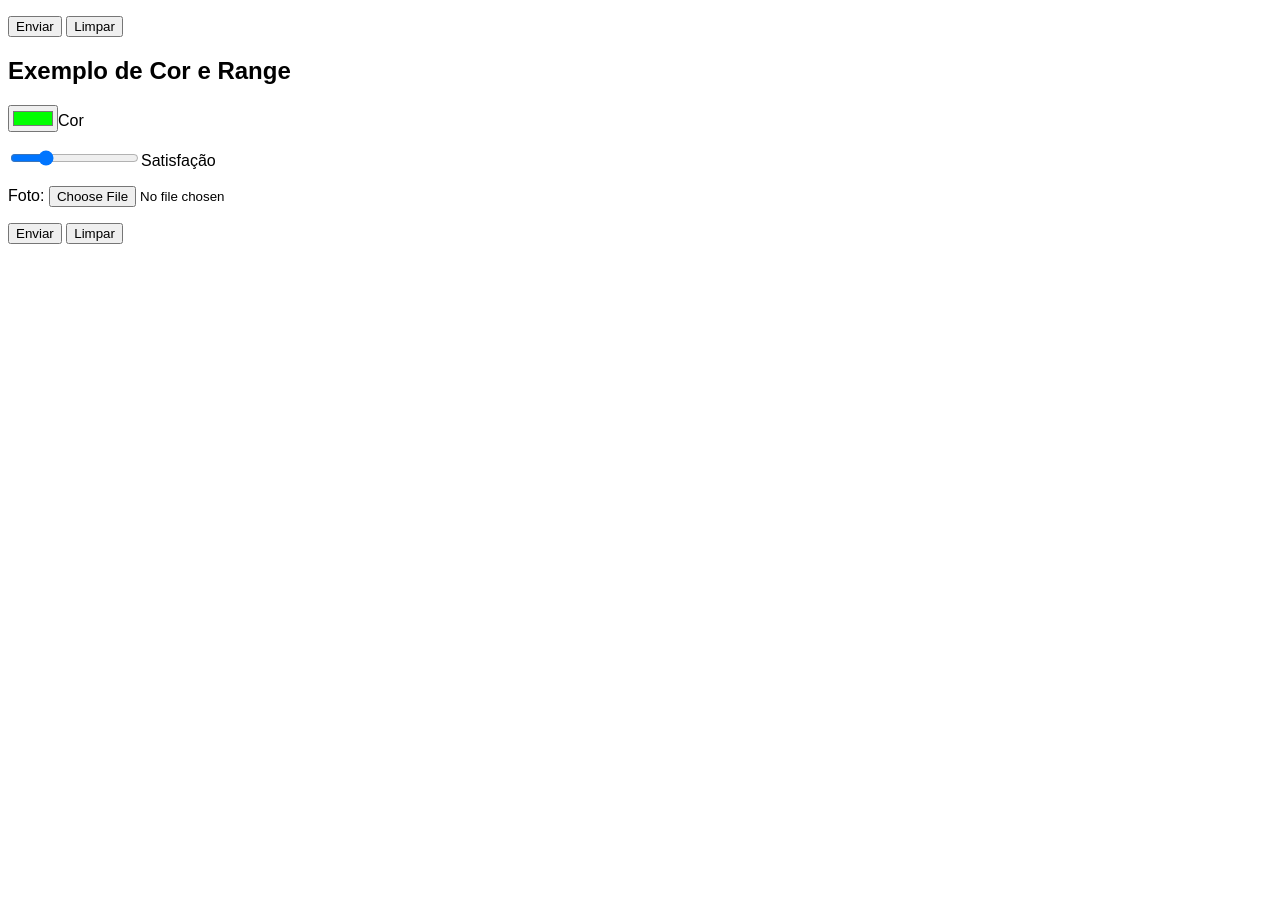
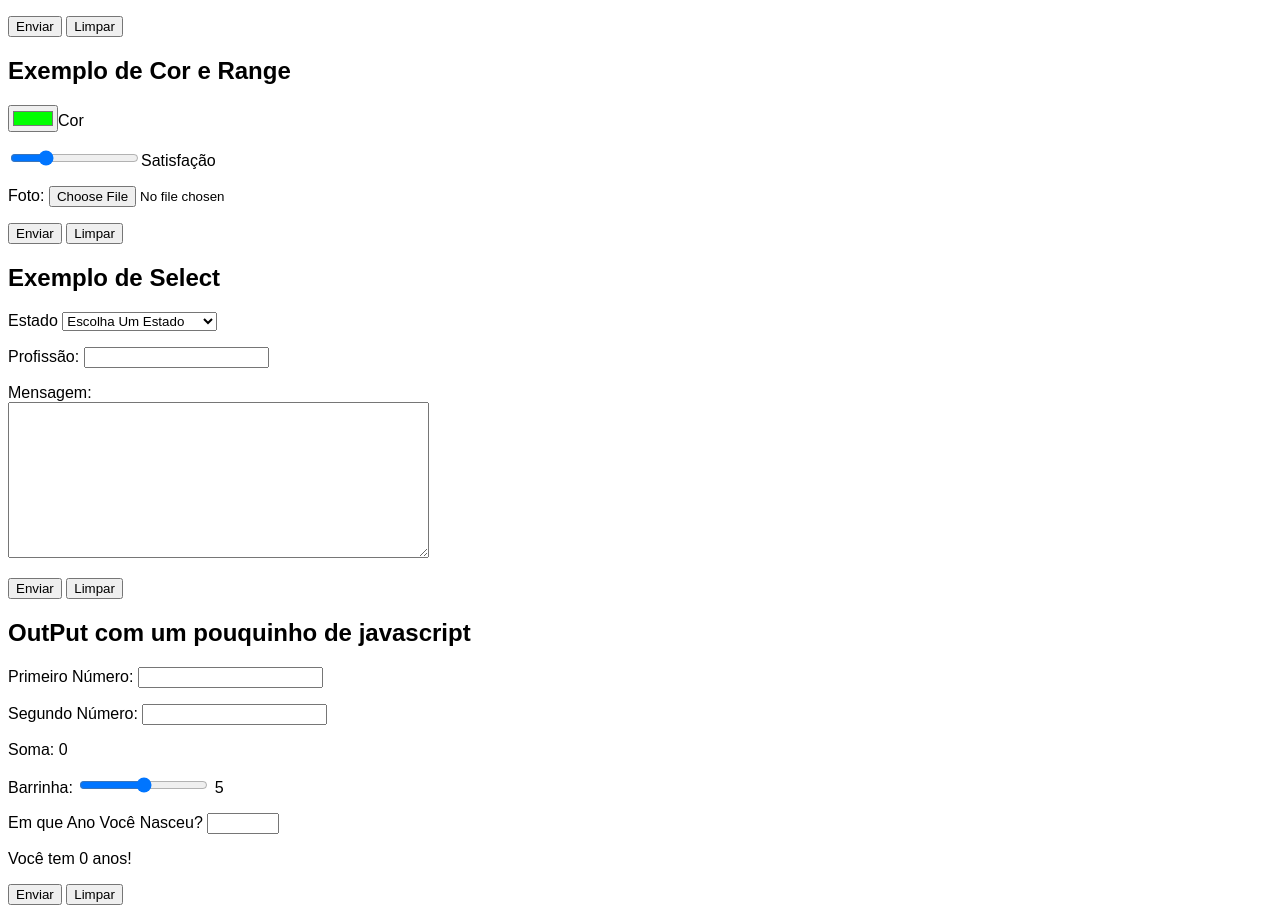
Before and after one commit to Maizer87/exemplos-de-input, a plain HTML site: page index.html in a window 1280 px wide. Shown: the part 1287-2208 px from the top of the page. Before the commit the page ends 1547 px from the top, so only its background shows below. Drawn offline with Linux system fonts and the light colour scheme.

Commit message:
adicao de novas funcionalidades

```diff
--- a/index.html
+++ b/index.html
@@ -137,5 +137,88 @@
             <input type="reset" value="Limpar">
         </p>
     </form>
+
+    <h2>Exemplo de Select</h2>
+    <form action="cadastro.php" method="post" autocomplete="on">
+        <p>
+            <label for="iest">Estado</label>
+            <select name="estado" id="iest">
+                <option value="" selected>Escolha Um Estado</option>
+                <optgroup label="Sudeste">
+                    <option value="MG">Minas Gerais</option>
+                    <option value="SP">São Paulo</option>
+                    <option value="RJ">Rio de Janeiro</option>
+                    <option value="ES">Espírito Santo</option>
+                </optgroup>
+                <optgroup label="Centro-Oeste">
+                    <option value="MS">Mato Grosso do Sul</option>
+                    <option value="MT">Mato Grosso</option>
+                    <option value="GO">Goiás</option>
+                    <option value="DF">Distrito Federal</option>
+                </optgroup>
+            </select>
+        </p>
+        <p>
+            <label for="iprofissao">Profissão: </label>
+            <input type="text" name="profissao" id="iprofissao" list="listaprofissoes">
+            <datalist id="listaprofissoes">
+                <option>Desenvolvedor</option>
+                <option>Médico</option>
+                <option>Professor</option>
+                <option>Contador</option>
+            </datalist>
+        </p>
+        <p>
+            <label for="imensagem">Mensagem: </label><br>
+            <textarea name="mensagem" id="imensagem" cols="50" rows="10"></textarea>
+        </p>
+        <p>
+            <input type="submit" value="Enviar">
+            <input type="reset" value="Limpar">
+        </p>
+    </form>
+
+    <h2>OutPut com um pouquinho de javascript</h2>
+    <form action="cadastro.php" method="post">
+        <p>
+            <label for="ifirstnumber">Primeiro Número:</label>
+            <input type="number" name="firstnumber" id="ifirstnumber" required oninput="isum.innerHTML = Number(ifirstnumber.value) + Number(isecondnumber.value)">
+        </p>
+        <p>
+            <label for="isecondnumber">Segundo Número:</label>
+            <input type="number" name="secondnumber" id="isecondnumber" required oninput="isum.innerHTML = Number(ifirstnumber.value) + Number(isecondnumber.value)">
+        </p>
+        <p>
+            <label for="isum">Soma: </label>
+            <output name="sum" id="isum">0</output>
+        </p>
+        <p>
+            <label for="ibarr">Barrinha: </label>
+            <input type="range" name="barr" id="ibarr" oninput="ioutbarr.innerHTML = Number(ibarr.value)">
+            <output id="ioutbarr">5</output>
+        </p>
+
+
+
+        <p>
+            <label for="iBirthYear">Em que Ano Você Nasceu?</label>
+            <input type="number" name="BirthYear" id="iBirthYear" min="1900" max="2023" oninput="calcAge()">
+        </p>
+        <p>
+            <label for="iAge">Você tem </label>
+            <output id="iAge">0</output>
+            <span> anos!</span>
+        </p>
+        <p>
+            <input type="submit" value="Enviar">
+            <input type="reset" value="Limpar">
+        </p>
+    </form>
+    <script>
+        function calcAge() {
+            let currentYear = new Date().getFullYear()
+            iAge.innerHTML = Number(currentYear) - Number(iBirthYear.value)
+        }
+    </script>
 </body>
 </html>
```
